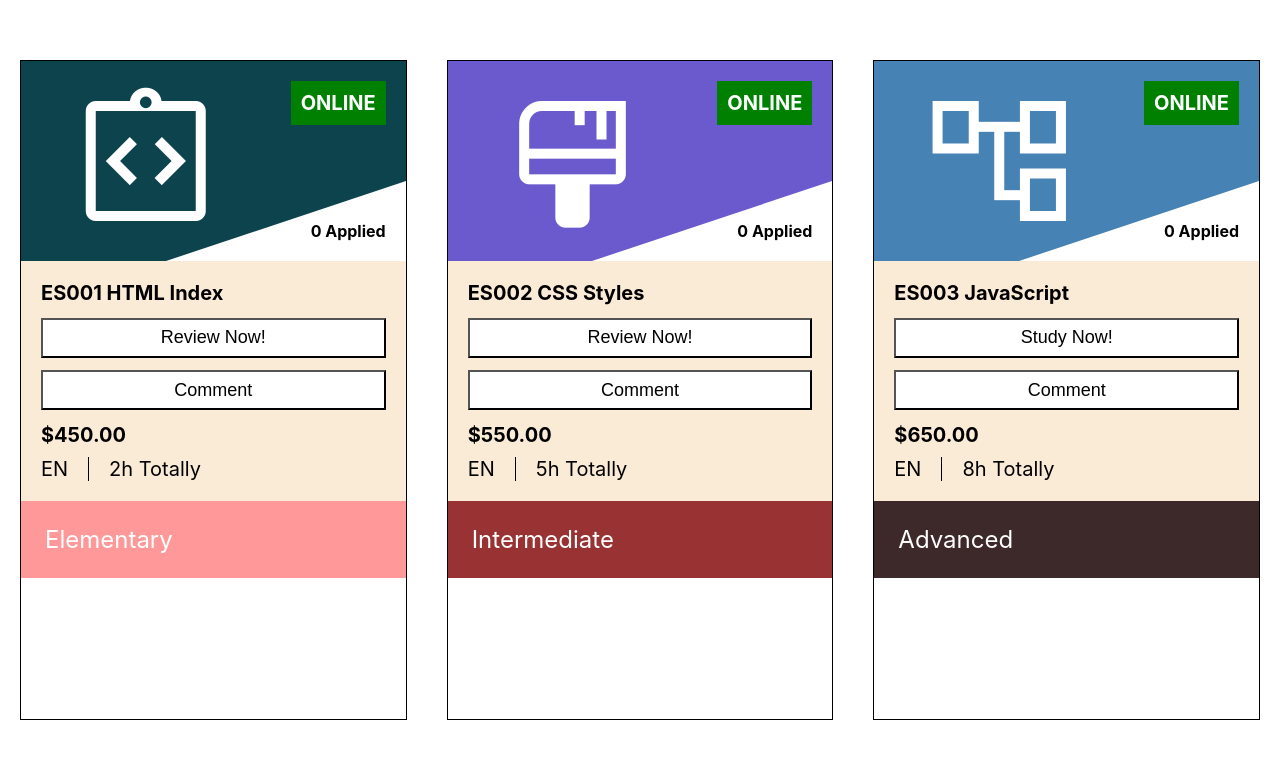
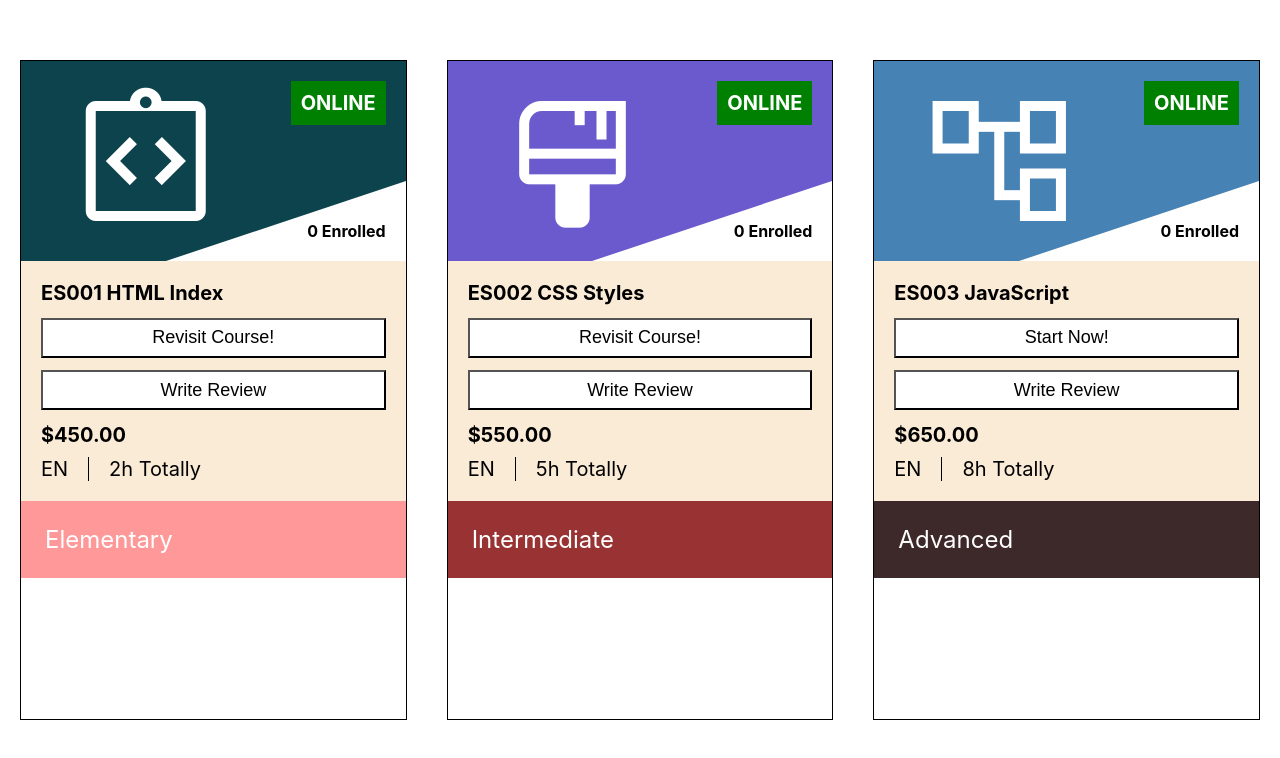
Before and after one commit to mcraskyee/small-products, a React (Create React App) app in the folder react-course-card/: page / in a window 1280 px wide. Shown: the top 758 px of the page. Built offline with nearby package versions, Linux system fonts and the light colour scheme.

Commit message:
change variables name and change button text

```diff
--- a/react-course-card/src/components/courseCard/CourseCard.jsx
+++ b/react-course-card/src/components/courseCard/CourseCard.jsx
@@ -4,11 +4,16 @@ import "./CourseCard.css";
 const CourseCard = (props) => {
   const [isVisible, setIsVisible] = useState(false);
   const [isSubmitted, setIsSubmitted] = useState(false);
-  const [comment, setComment] = useState("");
-  const [applyCount, setApplyCount] = useState(0);
+  const [review, setReview] = useState("");
+  const [isReviewed, setIsReviewed] = useState(false);
+  const [enrollCount, setEnrollCount] = useState(0);
 
+  //从父亲级传过来的加props
   const isCompletedBtnText =
-    props.isCompleted === true ? "Review Now!" : "Study Now!";
+    props.isCompleted === true ? "Revisit Course!" : "Start Now!";
+  //在组件内部定义的state不加props
+  const isReviewedBtnText =
+    isReviewed === true ? "Review Is Submitted" : "Submit Review";
 
   const handleChangeVisible = () => {
     setIsVisible(!isVisible);
@@ -16,21 +21,22 @@ const CourseCard = (props) => {
   };
 
   const handleSubmit = () => {
-    if (comment.trim() === "") {
-      alert("Please add your comment.");
+    if (review.trim() === "") {
+      alert("Please add your review.");
       return;
     }
-    alert(`Your comment: "${comment}" about ${props.title} is submitted.`);
-    setIsSubmitted(!isSubmitted);
-    setComment("");
+    alert(`Your review: "${review}" about ${props.title} is submitted.`);
+    setIsSubmitted(true);
+    setIsReviewed(true);
+    setReview("");
   };
 
-  const handleCommentChange = (event) => {
-    setComment(event.target.value);
+  const handleReviewChange = (event) => {
+    setReview(event.target.value);
   };
 
-  const handleApplyCount = () => {
-    setApplyCount(applyCount + 1);
+  const handleEnrollCount = () => {
+    setEnrollCount(enrollCount + 1);
   };
 
   const changeFooterColor = () => {
@@ -52,16 +58,16 @@ const CourseCard = (props) => {
         </span>
         <div className="card-top-content">
           <h5 className="card-top-content-online">ONLINE</h5>
-          <h6 className="card-top-content-applies">{`${applyCount} Applied`}</h6>
+          <h6 className="card-top-content-applies">{`${enrollCount} Enrolled`}</h6>
         </div>
       </div>
       <div className="card-main">
         <h2 className="card-main-title">{props.title}</h2>
-        <button className="card-main-button" onClick={handleApplyCount}>
+        <button className="card-main-button" onClick={handleEnrollCount}>
           {isCompletedBtnText}
         </button>
         <button className="card-main-button" onClick={handleChangeVisible}>
-          Comment
+          Write Review
         </button>
         <div className="card-main-bottom">
           <h3 className="card-main-bottom-price">{`$${props.price}`}</h3>
@@ -82,15 +88,16 @@ const CourseCard = (props) => {
           <textarea
             className="card-comment-content"
             placeholder="No more than 100 words"
-            value={comment}
-            onChange={handleCommentChange}
+            value={review}
+            onChange={handleReviewChange}
           ></textarea>
           <button
             className="card-comment-submit"
             onClick={handleSubmit}
-            disabled={isSubmitted}
+            // 绑定多个用or连接
+            disabled={isSubmitted || isReviewed}
           >
-            Submit
+            {isReviewedBtnText}
           </button>
         </div>
       )}
```
